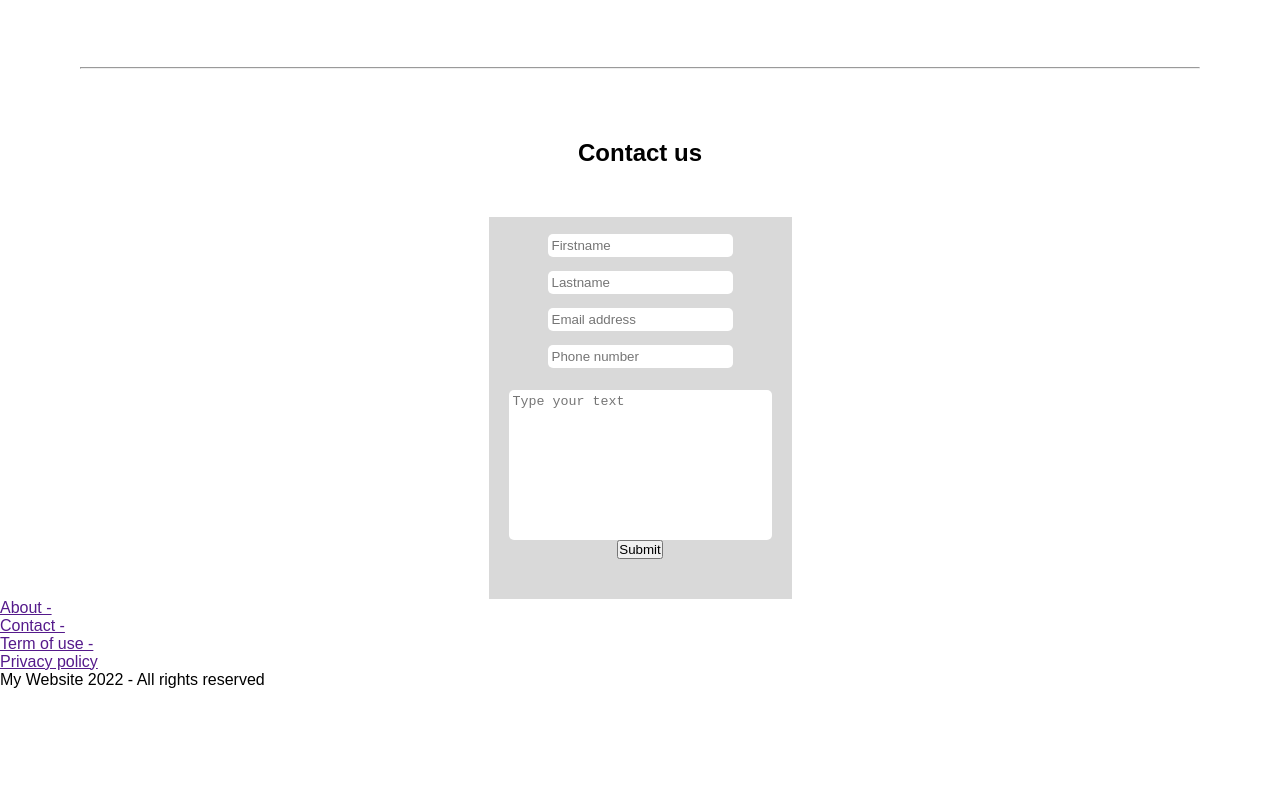
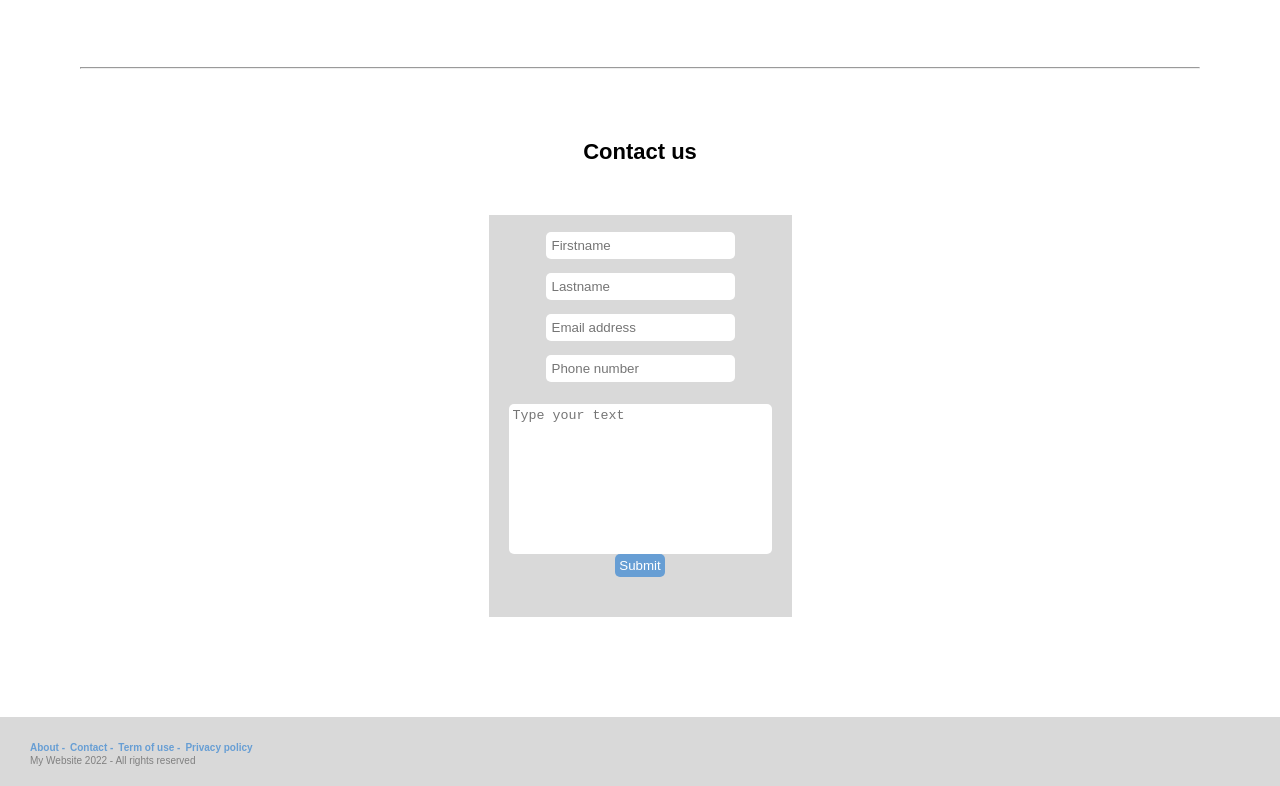
Before and after one commit to Dilandjrd/exo-Figma, a website: page index.html in a window 1280 px wide. Shown: the part 808-1594 px from the top of the page. Before the commit the page ends 1497 px from the top, so only its background shows below. Drawn offline with Linux system fonts and the light colour scheme.

Commit message:
FIn du SCSS début des Médias Queries.

```diff
--- a/index.html
+++ b/index.html
@@ -63,7 +63,9 @@
                 <input class="section__form__input" type="text" placeholder="Phone number">
                 <textarea class="section__form__textarea" name="" id="" cols="30" rows="5"
                     placeholder="Type your text"></textarea>
-                <button class="section__form__btn" type="submit">Submit</button>
+                <div class="btn__container">
+                    <button class="section__form__btn" type="submit">Submit</button>
+                </div>
             </form>
         </section>
     </main>
--- a/scss/_footer.scss
+++ b/scss/_footer.scss
@@ -0,0 +1,24 @@
+
+.footer {
+    background-color: #d9d9d9;
+    padding: 20px;
+    padding-left: 30px;
+    margin-top: 100px;
+
+    &__list {
+        display: flex;
+        gap: 5px;
+        list-style: none;
+    }
+    &__list a {
+        font-weight: bold;
+        text-decoration: none;
+        color: #679ED4;
+        font-size: 10px;
+
+    }
+    &__text {
+        color: gray;
+        font-size: 10px;
+    }
+}
--- a/scss/_principal.scss
+++ b/scss/_principal.scss
@@ -38,22 +38,25 @@
 
     &__title {
         margin-bottom: 50px;
+        font-size: 22px;
     }
 
-    &__form{
+    &__form {
         background-color: #D9D9D9;
         padding: 10px 20px 40px 20px;
         display: flex;
         flex-direction: column;
         align-items: center;
-        }
-    &__form__input{
+    }
+
+    &__form__input {
         margin: 7px;
-        padding: 4px;
+        padding: 6px;
         border: none;
         border-radius: 5px;
     }
-    &__form__textarea{
+
+    &__form__textarea {
         margin-top: 15px;
         padding: 4px;
         resize: none;
@@ -61,7 +64,25 @@
         border-radius: 5px;
         height: 150px;
     }
-    &__form__btn{
+
+    .btn__container{
+        display: flex;
+        flex-direction: row;
+        justify-content: left;
 
     }
+
+    &__form__btn {
+        background-color: #679ED4;
+        color: white;
+        border: none;
+        border-radius: 5px;
+        padding: 4px;
+        display: flex;
+        justify-content: left;
+        flex-direction: row;
+        align-items: flex-start;
+
+    }
+
 }
```
Also changed, not shown: css/style.css, 1 other file.
